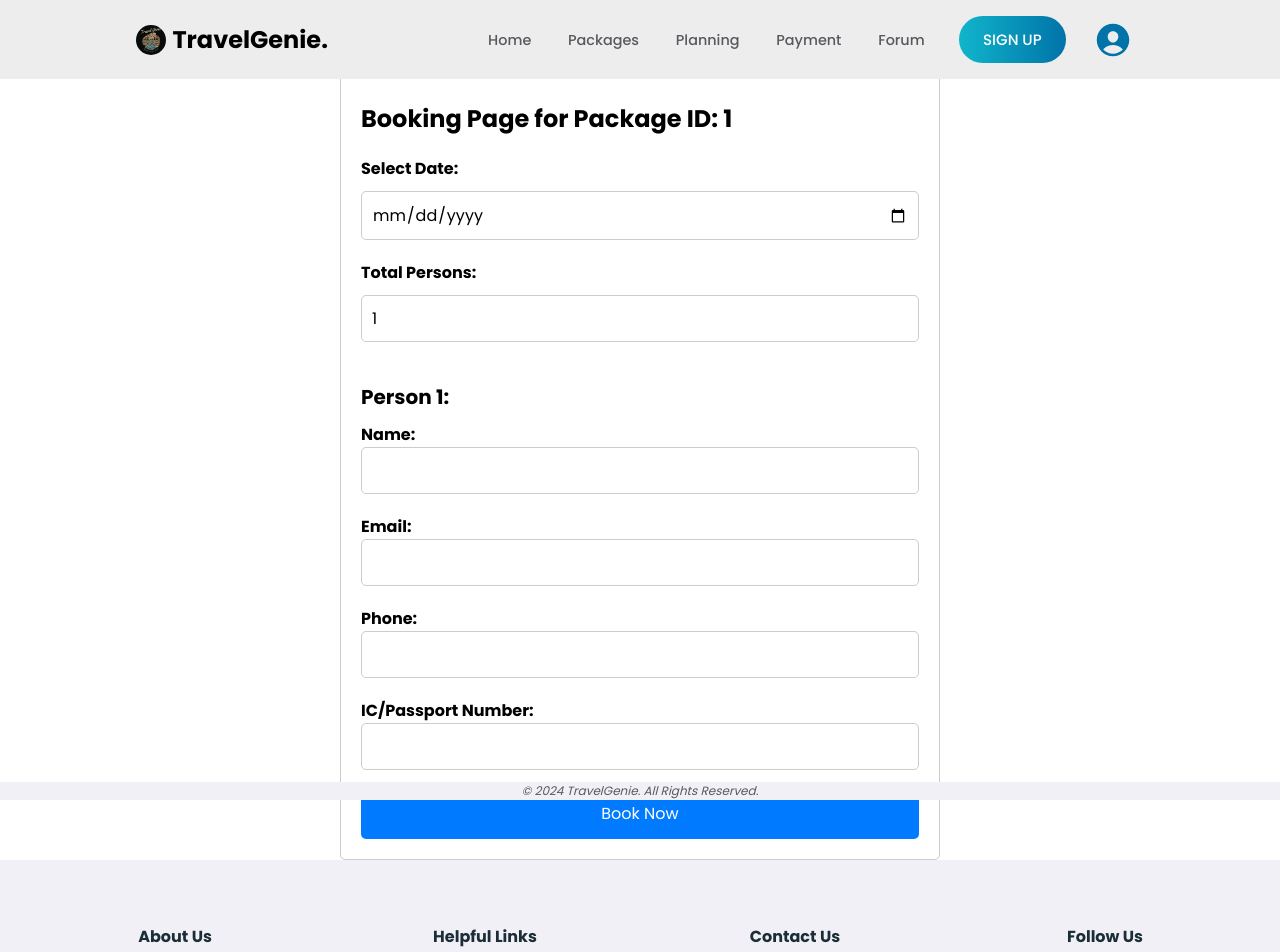
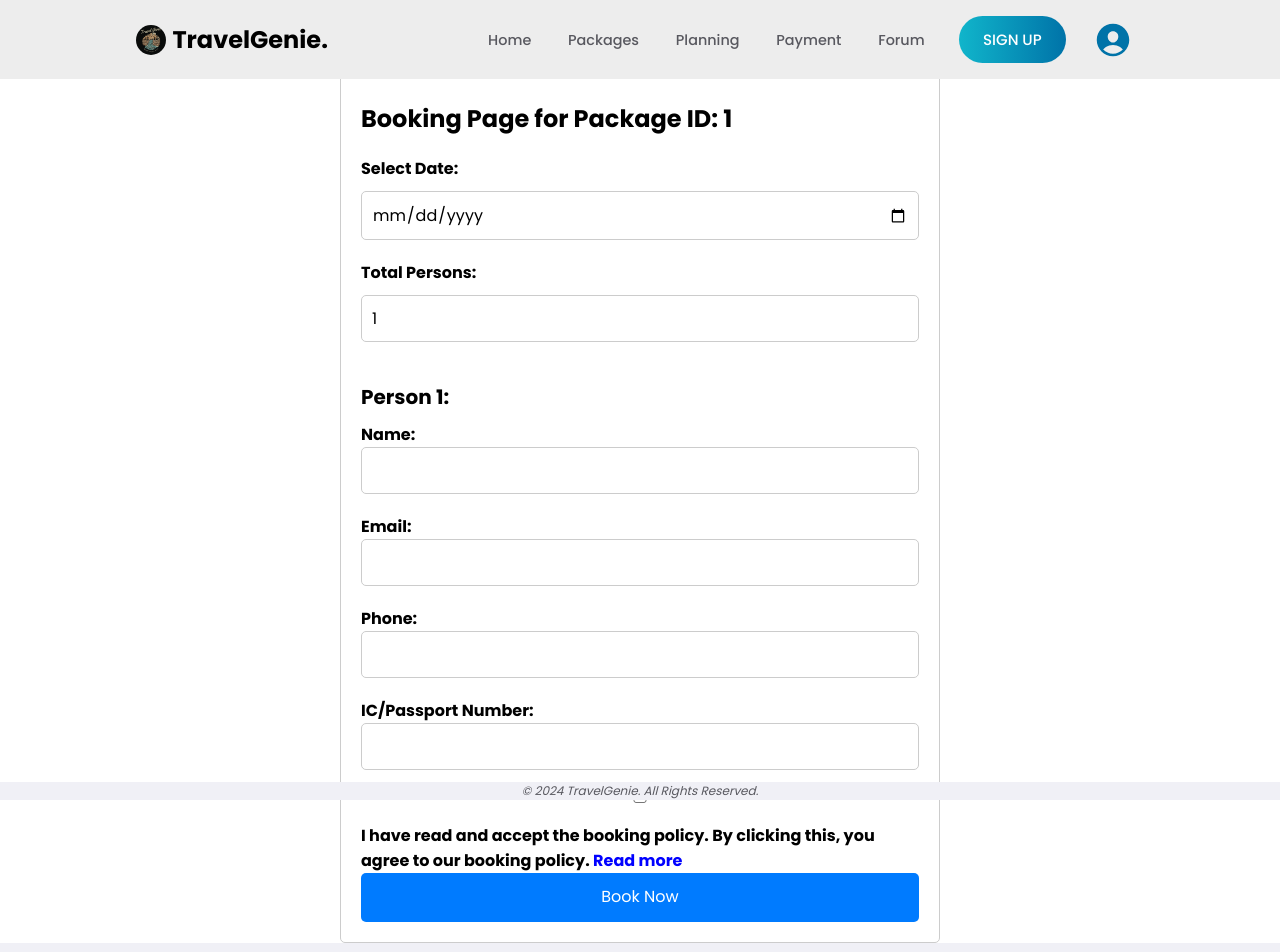
Before and after one commit to chjy03/travel-genie, a React (Create React App) app: page /booking/1 in a window 1280 px wide. Shown: the top 952 px of the page. Built offline with nearby package versions, Linux system fonts and the light colour scheme.

Commit message:
Update BookingPage.jsx

```diff
--- a/src/Pages/BookingPage/BookingPage.jsx
+++ b/src/Pages/BookingPage/BookingPage.jsx
@@ -1,76 +1,3 @@
-// import React, { useState } from 'react';
-// import { useParams } from 'react-router-dom';
-// import './bookingPage.css';
-
-// const BookingPage = () => {
-//   const { id } = useParams();
-
-//   const [selectedDate, setSelectedDate] = useState('');
-//   const [name, setName] = useState('');
-//   const [email, setEmail] = useState('');
-//   const [phone, setPhone] = useState('');
-//   const [totalPersons, setTotalPersons] = useState(1);
-
-//   const handleDateChange = (e) => {
-//     setSelectedDate(e.target.value);
-//   };
-
-//   const handleNameChange = (e) => {
-//     setName(e.target.value);
-//   };
-
-//   const handleEmailChange = (e) => {
-//     setEmail(e.target.value);
-//   };
-
-//   const handlePhoneChange = (e) => {
-//     setPhone(e.target.value);
-//   };
-
-//   const handleTotalPersonsChange = (e) => {
-//     setTotalPersons(e.target.value);
-//   };
-
-//   const handleSubmit = (e) => {
-//     e.preventDefault();
-//     // You can handle form submission here
-//     console.log('Form submitted:', { id, selectedDate, name, email, phone, totalPersons });
-//   };
-
-//   return (
-//     <div className="bookingPage">
-//       <h2>Booking Page for Package ID: {id}</h2>
-//       <form onSubmit={handleSubmit}>
-//         <label htmlFor="date">Select Date:</label>
-//         <input type="date" id="date" value={selectedDate} onChange={handleDateChange} required />
-
-//         <label htmlFor="name">Name:</label>
-//         <input type="text" id="name" value={name} onChange={handleNameChange} required />
-
-//         <label htmlFor="email">Email:</label>
-//         <input type="email" id="email" value={email} onChange={handleEmailChange} required />
-
-//         <label htmlFor="phone">Phone:</label>
-//         <input type="tel" id="phone" value={phone} onChange={handlePhoneChange} required />
-
-//         <label htmlFor="totalPersons">Total Persons:</label>
-//         <input
-//           type="number"
-//           id="totalPersons"
-//           value={totalPersons}
-//           min="1"
-//           onChange={handleTotalPersonsChange}
-//           required
-//         />
-
-//         <button type="submit">Book Now</button>
-//       </form>
-//     </div>
-//   );
-// };
-
-// export default BookingPage;
-
 import React, { useState } from 'react';
 import { useParams } from 'react-router-dom';
 import './bookingPage.css';
@@ -86,6 +13,8 @@ const BookingPage = () => {
     phone: '',
     icPassport: ''
   })));
+  const [policyChecked, setPolicyChecked] = useState(false);
+  const [showPolicyDetails, setShowPolicyDetails] = useState(false);
 
   const handleDateChange = (e) => {
     setSelectedDate(e.target.value);
@@ -109,8 +38,21 @@ const BookingPage = () => {
     setFormData(updatedFormData);
   };
 
+  const handlePolicyCheck = () => {
+    setPolicyChecked(!policyChecked);
+  };
+
+  const handleReadMoreClick = (e) => {
+    e.stopPropagation();
+    setShowPolicyDetails(!showPolicyDetails);
+  };
+
   const handleSubmit = (e) => {
     e.preventDefault();
+    if (!policyChecked) {
+      alert('Please accept the booking policy.');
+      return;
+    }
     // You can handle form submission here
     console.log('Form submitted:', { id, selectedDate, formData });
   };
@@ -178,6 +120,42 @@ const BookingPage = () => {
           </div>
         ))}
 
+        <div className="policyCheck">
+          <input
+            type="checkbox"
+            id="policyCheck"
+            checked={policyChecked}
+            onChange={handlePolicyCheck}
+            required
+          />
+          <label htmlFor="policyCheck">
+            I have read and accept the booking policy. By clicking this, you agree to our booking policy.{' '}
+            <span style={{ color: 'blue' }} onClick={handleReadMoreClick}>Read more</span>
+          </label>
+        </div>
+        {showPolicyDetails && (
+          <div className="policyDetails">
+            <p>
+              <strong>Booking Policy</strong>
+              <br /><br/>
+              <strong>Booking Confirmation:</strong> Your booking is confirmed only after full payment has been received and a confirmation email has been sent to the email address provided during the booking process.
+              <br />
+              <strong>Payment:</strong> We accept payment via credit/debit card, PayPal, and other approved payment methods as indicated on our website. Full payment is required at the time of booking unless stated otherwise.
+              <br />
+              <strong>Cancellation Policy:</strong> Cancellation fees may apply depending on the type of booking, the time of cancellation, and the terms and conditions of the service provider (airline, hotel, etc.). Please refer to your booking confirmation email for specific cancellation policies.
+              <br />
+              <strong>Refunds:</strong> Refunds, if applicable, will be processed according to the cancellation policy and will be credited to the original payment method used during the booking. Refund processing times may vary depending on the payment method and the service provider's policy.
+              <br />
+              <strong>Changes to Bookings:</strong> Changes to your booking may be allowed depending on availability and the terms and conditions of the service provider. Additional charges may apply for booking changes. Please refer to your booking confirmation email for more information.
+              <br />
+              <strong>Travel Documents:</strong> It is the responsibility of the traveler to ensure that all travel documents (passport, visa, etc.) are valid and up-to-date. TravelGenie is not responsible for any issues arising due to invalid or missing travel documents.
+              <br />
+              <strong>Travel Insurance:</strong> We highly recommend that you purchase travel insurance to protect yourself against unforeseen circumstances such as trip cancellations, medical emergencies, and lost luggage. TravelGenie does not provide travel insurance, but we can assist you in finding suitable coverage.
+              <br /><br/>
+            </p>
+          </div>
+        )}
+
         <button type="submit">Book Now</button>
       </form>
     </div>
```
